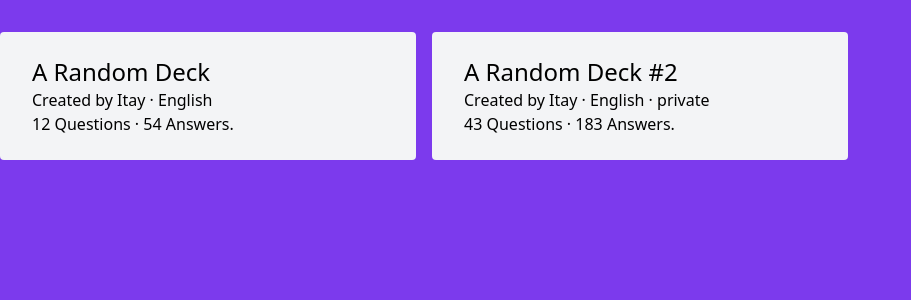
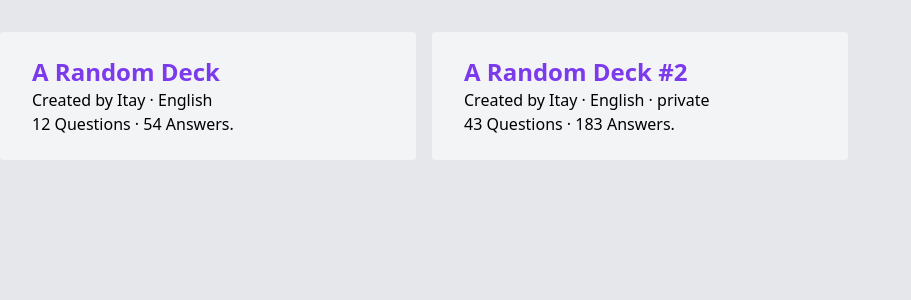
Before and after one commit to itays123/partydeck, a React (Create React App) app in the folder panel/: page / in a window 1280 px wide. Shown: the top 300 px of the page, without its empty margins (0-911 px from the left). Built offline with nearby package versions, Linux system fonts and the light colour scheme.

Commit message:
REFACTOR: Styling

```diff
--- a/panel/src/App.js
+++ b/panel/src/App.js
@@ -6,7 +6,7 @@ function App() {
   const profile = useProfile('');
   return (
     <BrowserRouter>
-      <div className="app w-screen h-screen bg-purple-600 mx-0 overflow-y-hidden">
+      <div className="app w-screen h-screen bg-gray-200 mx-0 overflow-y-hidden">
         <GameList sharedAuthor={profile} games={profile.games} />
       </div>
     </BrowserRouter>
--- a/panel/src/shared/GameList/GameItem.js
+++ b/panel/src/shared/GameList/GameItem.js
@@ -17,7 +17,7 @@ const GameItem = ({
   }
   return (
     <div className="game-item bg-gray-100 rounded shadowed px-8 py-6">
-      <h3 className="title text-xl md:text-2xl">
+      <h3 className="title text-xl md:text-2xl text-purple-600 font-bold">
         <Link to={'/game/' + _id}>{name}</Link>
       </h3>
       <p>
```
